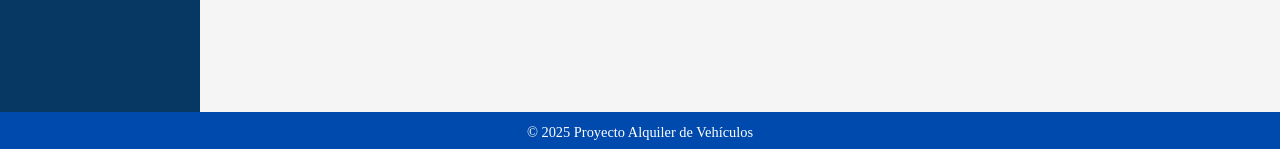
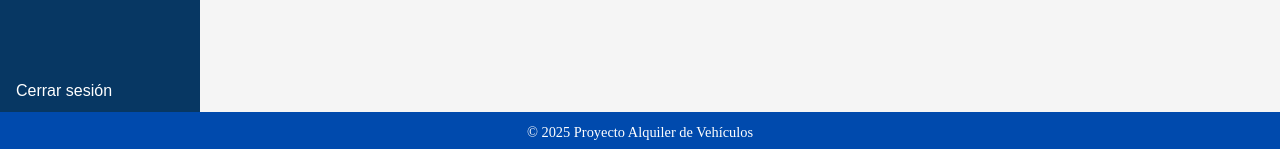
Before and after one commit to moralesdm/AutoFrontEnd, a React (Vite) app: page /dashboard in a window 1280 px wide. Shown: the part 648-797 px from the top of the page. Built offline with nearby package versions, Linux system fonts and the light colour scheme; no server answers; sample sign-in values are in the browser's storage.

Commit message:
feat(sidebar): add logout functionality and update imports in Sidebar component

```diff
--- a/src/layout/Sidebar.jsx
+++ b/src/layout/Sidebar.jsx
@@ -1,6 +1,7 @@
 // src/layout/Sidebar.jsx
 import React from 'react';
-import { NavLink } from 'react-router-dom';
+import { NavLink, useNavigate } from 'react-router-dom';
+import { useAuth } from '../auth/authContext'; // importa el hook de auth
 
 const links = [
   { to: '/usuarios', label: 'Usuarios' },
@@ -14,6 +15,14 @@ const links = [
 ];
 
 export default function Sidebar() {
+  const { logout } = useAuth();
+  const navigate = useNavigate();
+
+  const handleLogout = () => {
+    logout();
+    navigate('/');  // redirige a la página de inicio/login
+  };
+
   return (
     <nav style={{
       width: '200px',
@@ -39,6 +48,26 @@ export default function Sidebar() {
           {label}
         </NavLink>
       ))}
+
+      {/* Botón cerrar sesión */}
+      <button
+        onClick={handleLogout}
+        style={{
+          marginTop: 'auto',
+          padding: '0.75rem 1rem',
+          backgroundColor: 'transparent',
+          border: 'none',
+          color: 'white',
+          textAlign: 'left',
+          cursor: 'pointer',
+          fontWeight: 'normal',
+          fontSize: '1rem'
+        }}
+        onMouseEnter={e => e.currentTarget.style.color = '#ffd700'}
+        onMouseLeave={e => e.currentTarget.style.color = 'white'}
+      >
+        Cerrar sesión
+      </button>
     </nav>
   );
 }
```
